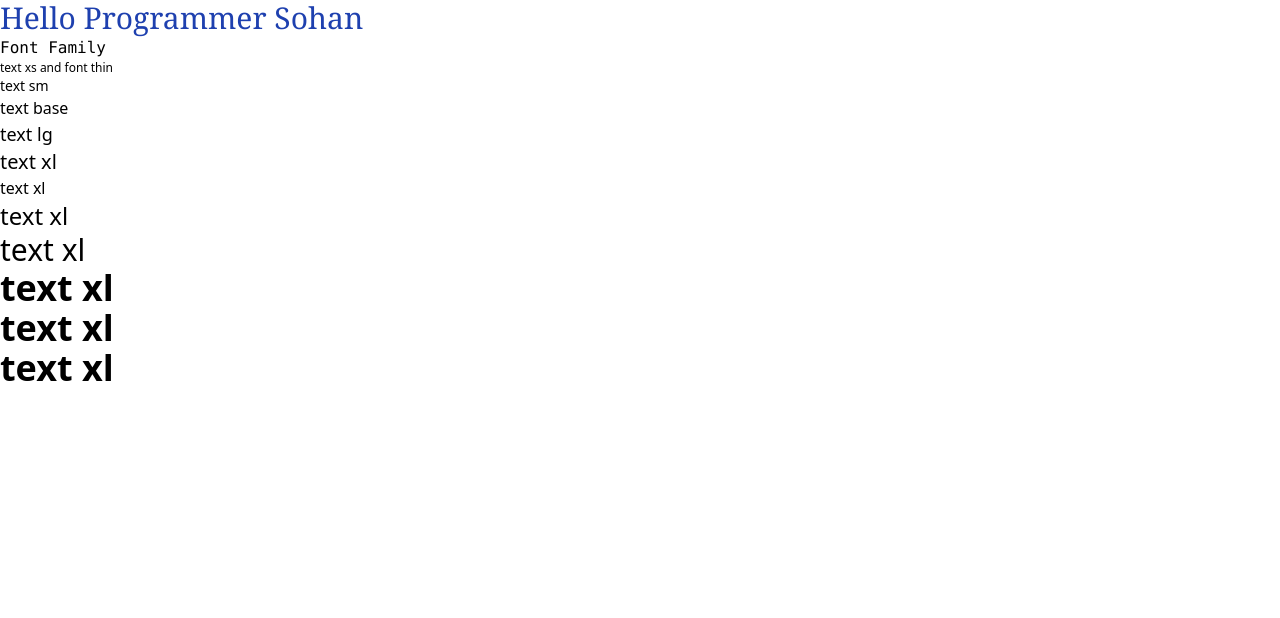
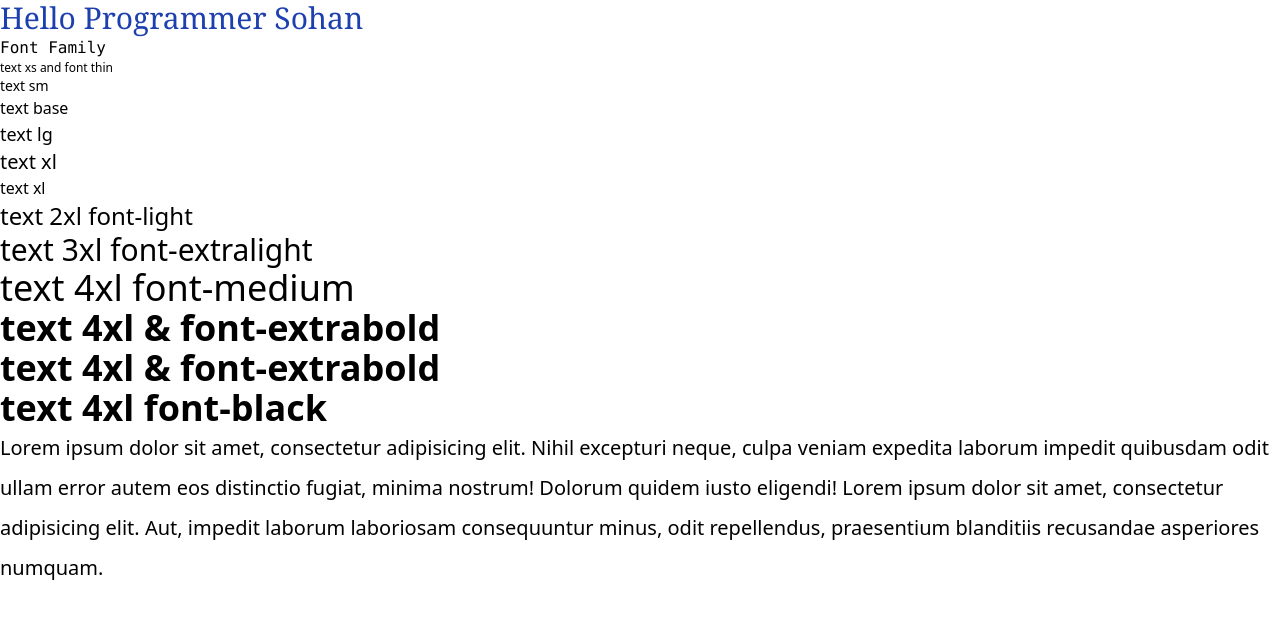
Before and after one commit to ProgrammerSohan/Mastering-Tailwind-CSS, a website built with Vite: page vite/vite-tailwind/index.html in a window 1280 px wide. Built offline with nearby package versions, Linux system fonts and the light colour scheme.

Commit message:
2_typography_s2_t1_part02

```diff
--- a/vite/vite-tailwind/index.html
+++ b/vite/vite-tailwind/index.html
@@ -21,13 +21,15 @@
     <h1 class="text-lg">text lg</h1>
     <h1 class="text-xl">text xl</h1>
     <h1 class="text-1xl font-thin">text xl</h1>
-    <h1 class="text-2xl font-light">text xl</h1>
-    <h1 class="text-3xl font-extralight">text xl</h1>
-    <h1 class="text-4xl font-bold">text xl</h1>
-    <h1 class="text-4xl font-extrabold">text xl</h1>
-    <h1 class="text-4xl font-black">text xl</h1>
-
-
+    <h1 class="text-2xl font-light">text 2xl font-light</h1>
+    <h1 class="text-3xl font-extralight">text 3xl font-extralight</h1>
+    <h1 class="text-4xl font-medium">text 4xl font-medium</h1>
+    <h1 class="text-4xl font-bold">text 4xl & font-extrabold</h1>
+    <h1 class="text-4xl font-extrabold">text 4xl & font-extrabold</h1>
+    <h1 class="text-4xl font-black">text 4xl font-black</h1>
+	<p class="text-xl leading-loose">
+		Lorem ipsum dolor sit amet, consectetur adipisicing elit. Nihil excepturi neque, culpa veniam expedita laborum impedit quibusdam odit ullam error autem eos distinctio fugiat, minima nostrum! Dolorum quidem iusto eligendi! Lorem ipsum dolor sit amet, consectetur adipisicing elit. Aut, impedit laborum laboriosam consequuntur minus, odit repellendus, praesentium blanditiis recusandae asperiores numquam.
+	  </p>
 
     <!--
 
```
